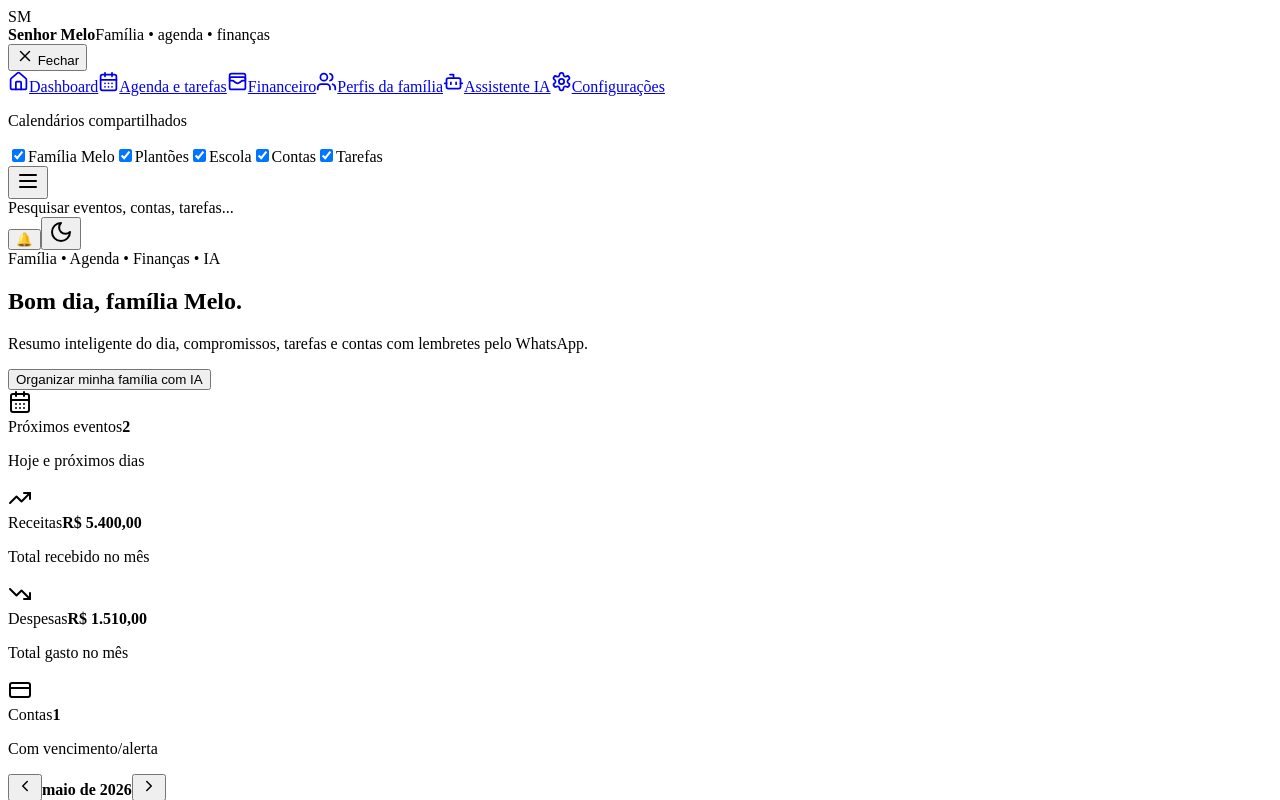
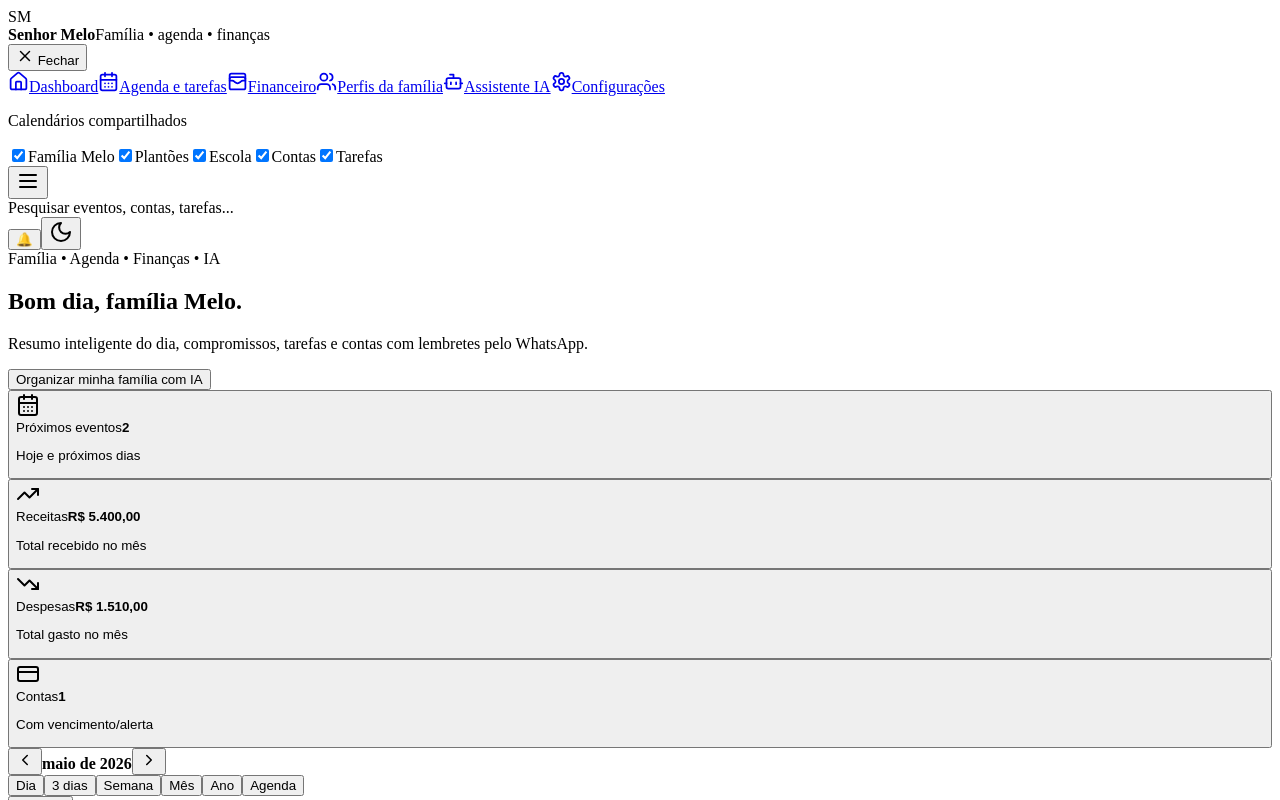
Before and after one commit to TammyMelo01/Senhor-Melo, a Next.js app: page / in a window 1280 px wide. Shown: the top 800 px of the page. Built offline with nearby package versions, Linux system fonts and the light colour scheme.

Commit message:
Update DashboardCard.tsx

```diff
--- a/components/DashboardCard.tsx
+++ b/components/DashboardCard.tsx
@@ -1,4 +1,28 @@
 import { ReactNode } from "react";
-export function DashboardCard({ title, value, subtitle, icon, tone="blue" }: {title:string; value:string; subtitle:string; icon:ReactNode; tone?:"blue"|"green"|"red"|"yellow"}) {
- return <div className="metric-card"><div className={`metric-icon ${tone}`}>{icon}</div><div><span>{title}</span><strong>{value}</strong><p>{subtitle}</p></div></div>;
+
+export function DashboardCard({
+  title,
+  value,
+  subtitle,
+  icon,
+  tone = "blue",
+  onClick,
+}: {
+  title: string;
+  value: string;
+  subtitle: string;
+  icon: ReactNode;
+  tone?: "blue" | "green" | "red" | "yellow";
+  onClick?: () => void;
+}) {
+  return (
+    <button className="metric-card" onClick={onClick}>
+      <div className={`metric-icon ${tone}`}>{icon}</div>
+      <div>
+        <span>{title}</span>
+        <strong>{value}</strong>
+        <p>{subtitle}</p>
+      </div>
+    </button>
+  );
 }
```
